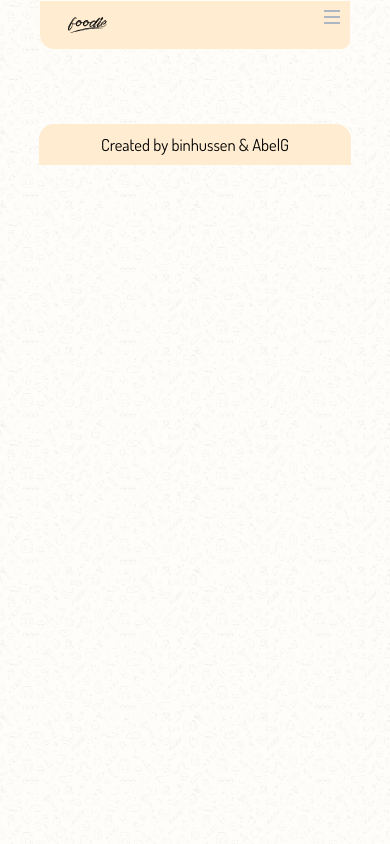
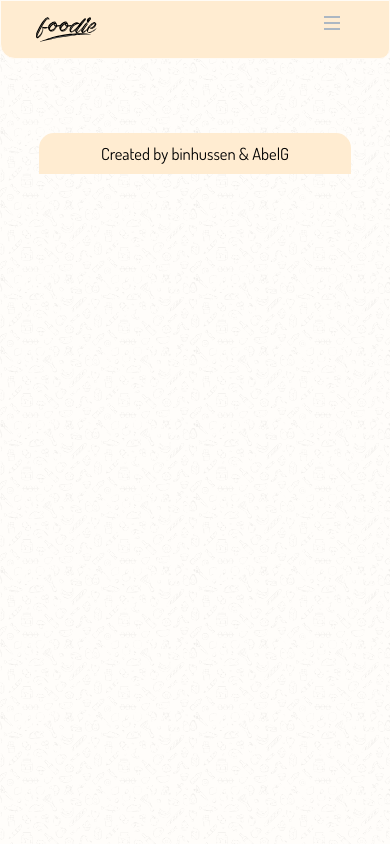
Before and after one commit to binhussen/foodie, a website built with webpack: page src/template.html in a window 390 px wide. Built offline with nearby package versions, Linux system fonts and the light colour scheme; no server answers.

Commit message:
modify mobile styling for the navbar

```diff
--- a/src/styles.css
+++ b/src/styles.css
@@ -28,6 +28,7 @@ a {
 header.header {
   display: flex;
   justify-content: space-between;
+  align-items: center;
   border: 1px solid hsl(35, 100%, 98%);
   background-color: #ffecd1;
   border-radius: 0 0 10px 15px;
@@ -267,6 +268,10 @@ textarea {
 }
 
 @media screen and (max-width: 766px) {
+  header.header {
+    width: 100%;
+  }
+
   .pop-up-description {
     width: 90%;
   }
@@ -285,8 +290,8 @@ textarea {
   }
 
   .logo-container {
-    width: 64px;
-    height: 16px;
+    width: 100px;
+    height: 25px;
     background: url(../images/logo.svg) center no-repeat;
   }
 
@@ -311,6 +316,9 @@ textarea {
 
   .nav-links.active {
     display: flex;
+    align-items: center;
+    padding-top: 50px;
+    width: 100%;
     left: 0;
     background: #eebaa8;
   }
@@ -323,7 +331,6 @@ textarea {
     font-weight: 700;
     line-height: 44px;
     color: #fff5e1;
-    border-bottom: 1px solid #6f6c6b;
     padding: 1rem;
     margin: 0 1.5rem;
   }
```
